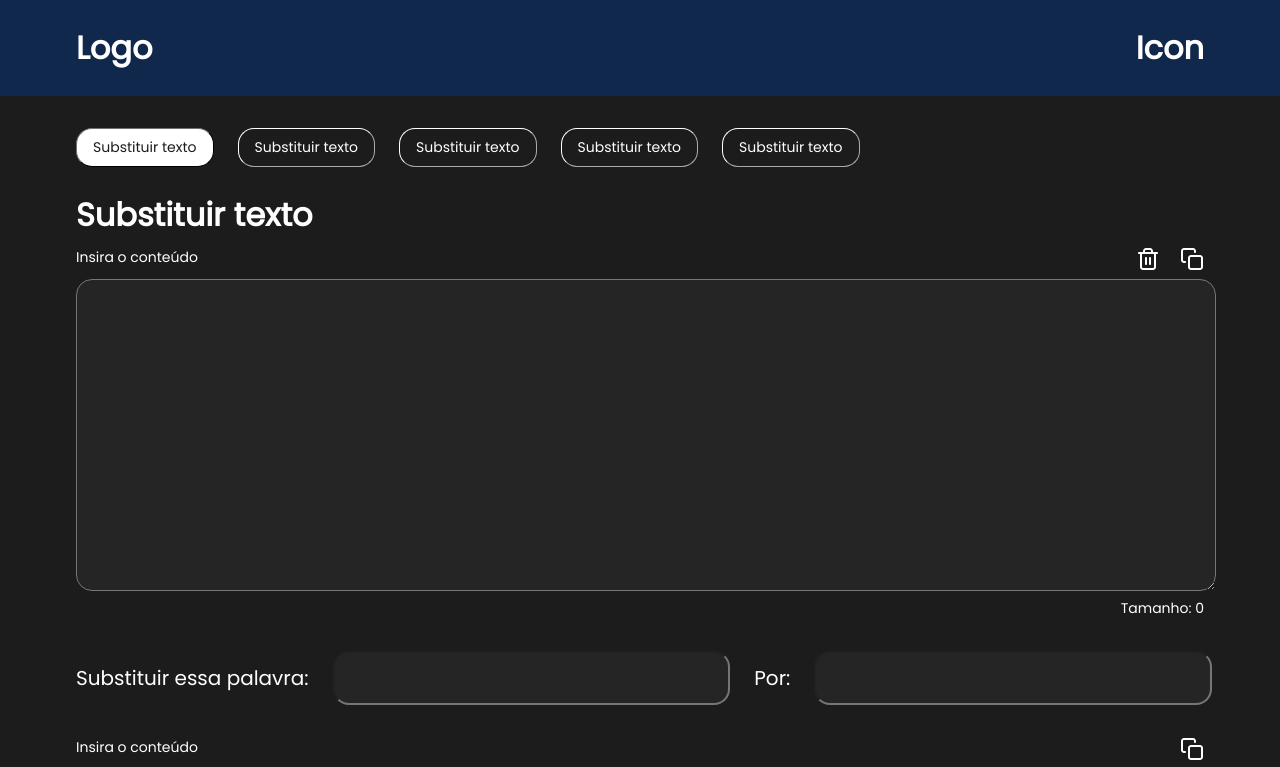
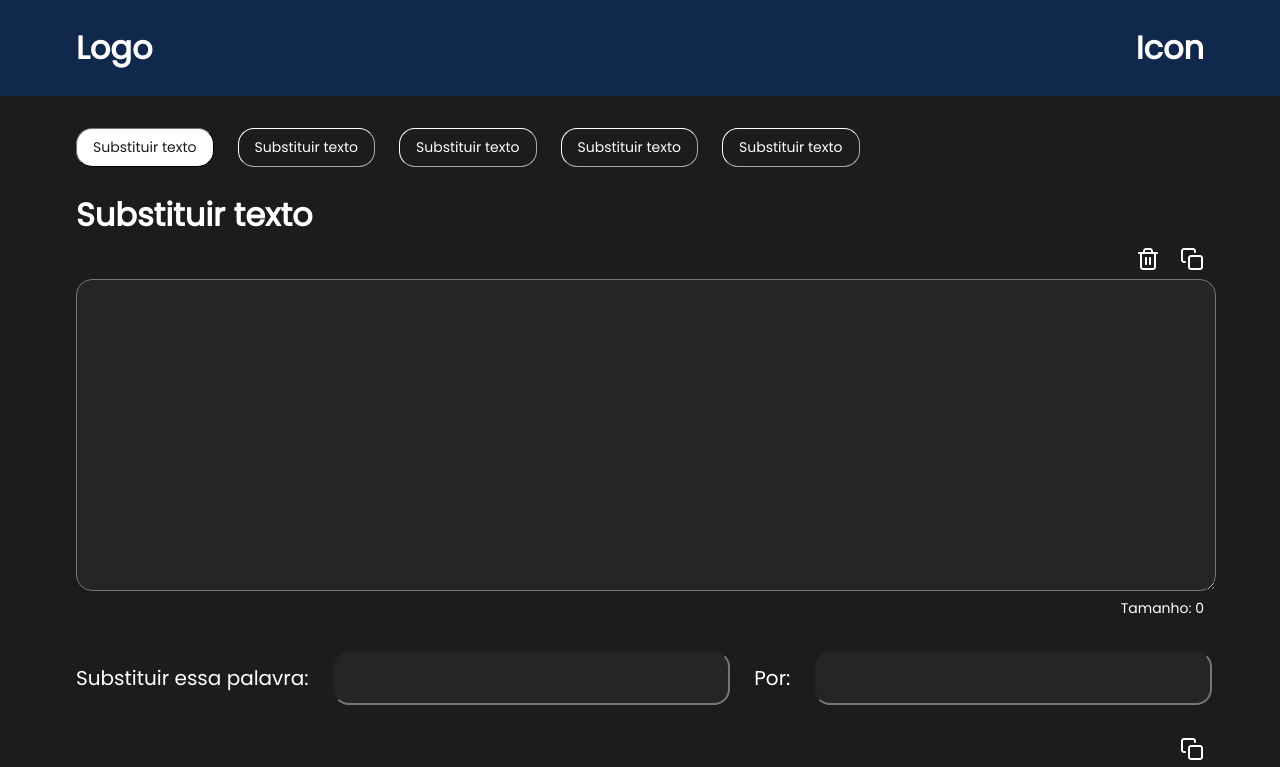
Before and after one commit to Miguel446/lab-string-tools, an Angular app: page /replace-text in a window 1280 px wide. Shown: the top 767 px of the page. Built offline with nearby package versions, Linux system fonts and the light colour scheme.

Commit message:
refactor: added label param to text-area component

```diff
--- a/src/app/shared/components/text-area/text-area.component.html
+++ b/src/app/shared/components/text-area/text-area.component.html
@@ -1,5 +1,5 @@
 <div class="row">
-    <p class="textarea-label">Insira o conteúdo</p>
+    <p class="textarea-label">{{label}}</p>
     <div class="row icons">
         <img *ngIf="this.options.includes('clear')" (click)="clear()" src="./../../../../assets/icons/delete.svg"
             alt="Limpar" />
--- a/src/app/shared/components/text-area/text-area.component.ts
+++ b/src/app/shared/components/text-area/text-area.component.ts
@@ -12,6 +12,9 @@ export class TextAreaComponent {
 
   @Input()
   text: string = "";
+
+  @Input()
+  label: string = "";
 
   @Output()
   textAreaListener: EventEmitter<string> = new EventEmitter<string>();
```
